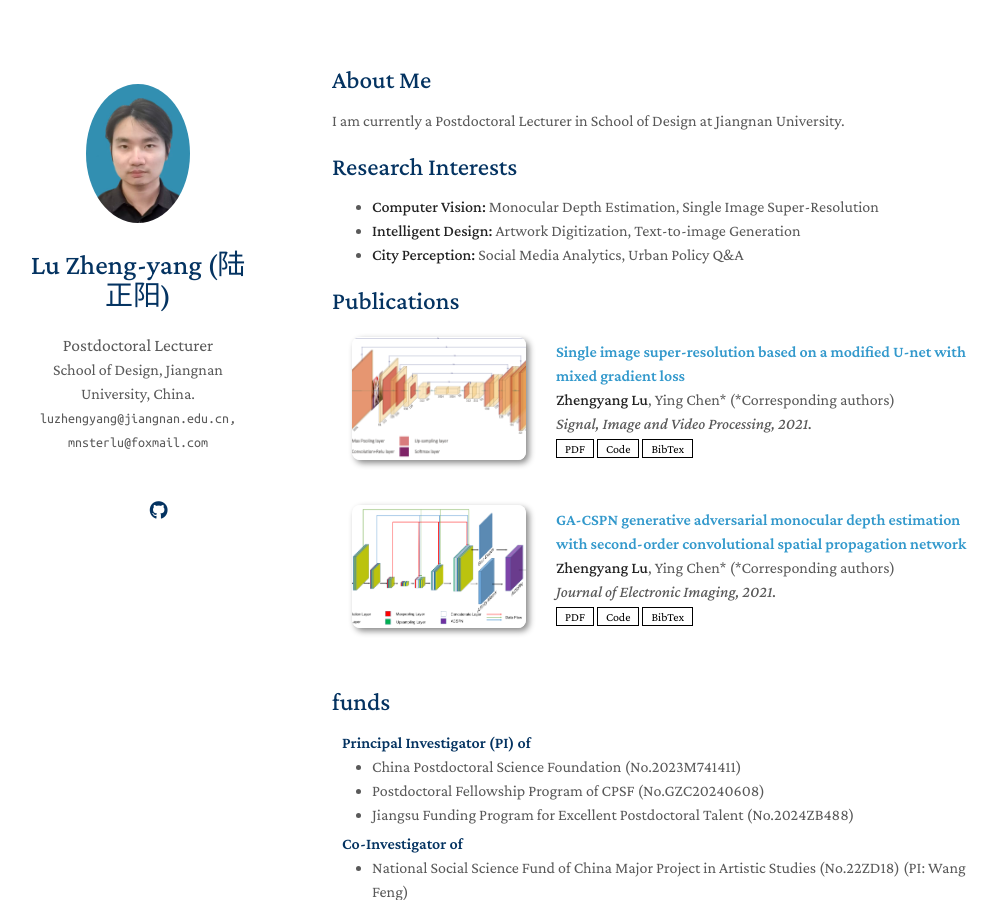
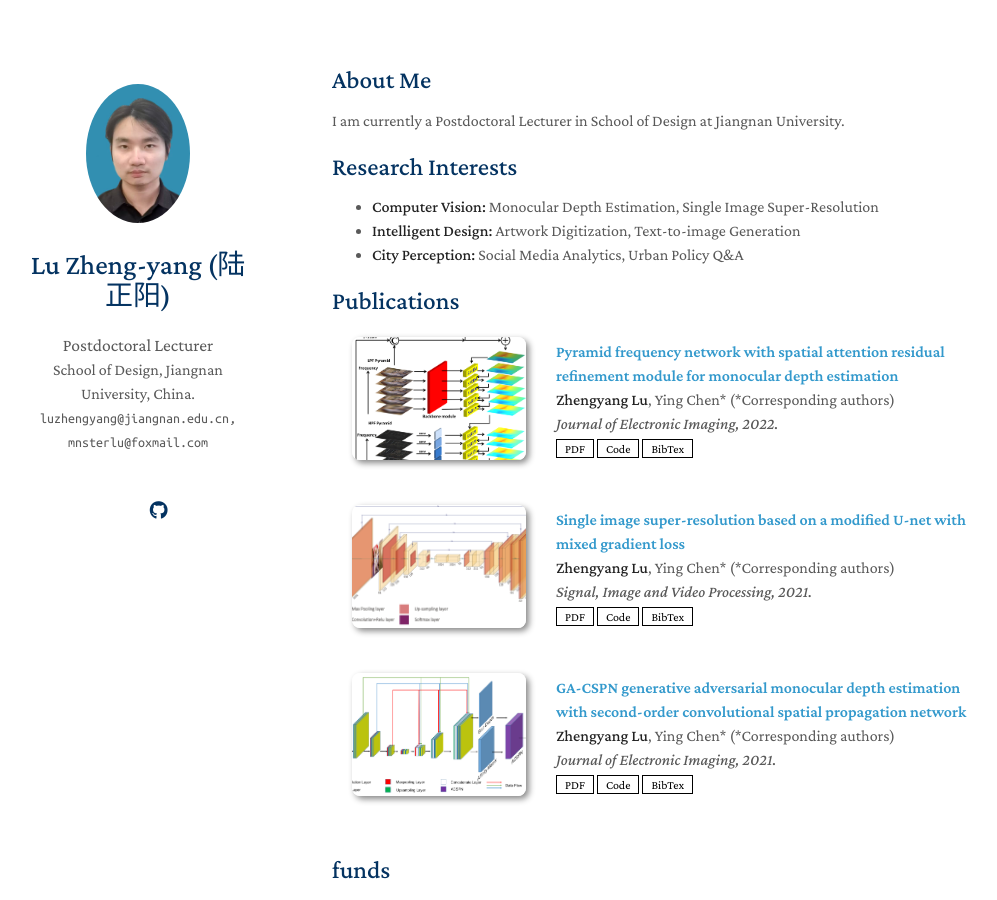
Before and after one commit to Mnster00/Lu.github.io, a Jekyll site: the page built from index.md, in a window 1280 px wide and 900 px high. Shown: the whole window, without its empty margins (138-1135 px from the left). Built offline with Jekyll 4.4.1, drawn with Linux system fonts in a browser that asks for light colours; a style sheet for code colours, icons or effects is not loaded; our own code applies the rules of GitHub Pages for plain Markdown files.

Commit message:
Update publications.yml

```diff
--- a/_data/publications.yml
+++ b/_data/publications.yml
@@ -1,4 +1,14 @@
 main:
+
+
+  - title: Pyramid frequency network with spatial attention residual refinement module for monocular depth estimation
+    authors: <strong>Zhengyang Lu</strong>, Ying Chen* (*Corresponding authors)
+    conference: Journal of Electronic Imaging, 2022.
+    pdf: https://arxiv.org/pdf/2204.02386.pdf
+    code: https://github.com/Mnster00/simplifiedUnetSR
+    bibtex: ./assets/files/bib_pfn.txt
+    image: ./assets/img/pyarc.png
+
 
   - title: Single image super-resolution based on a modified U-net with mixed gradient loss
     authors: <strong>Zhengyang Lu</strong>, Ying Chen* (*Corresponding authors)
```
